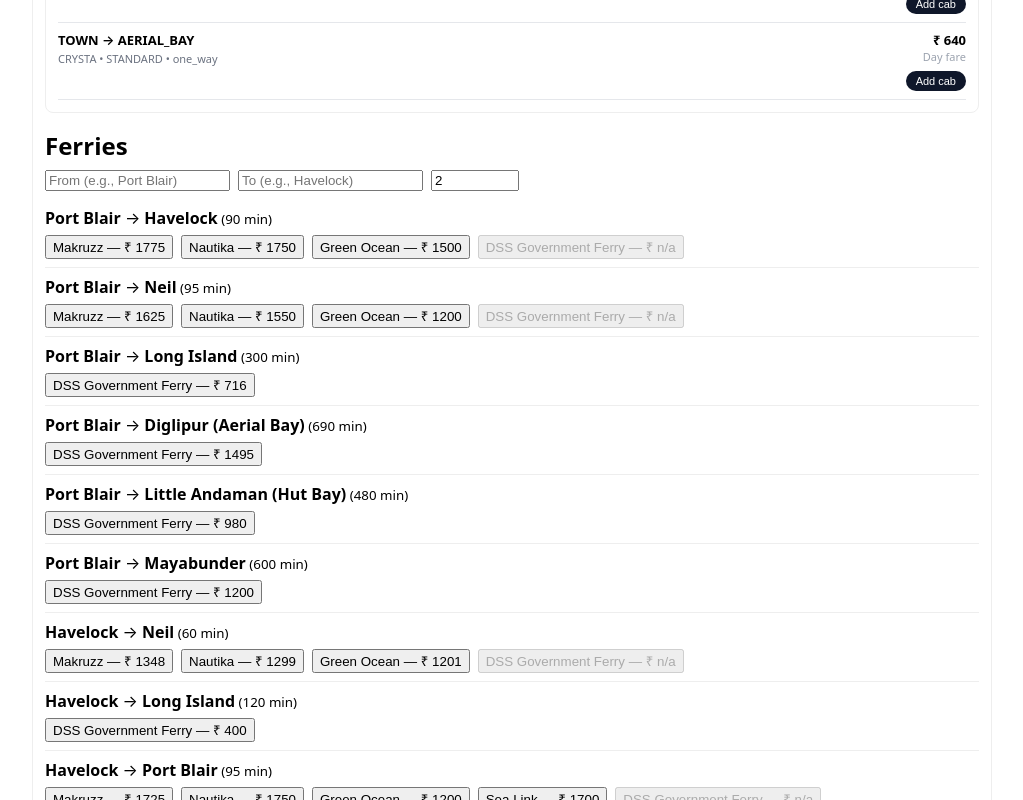
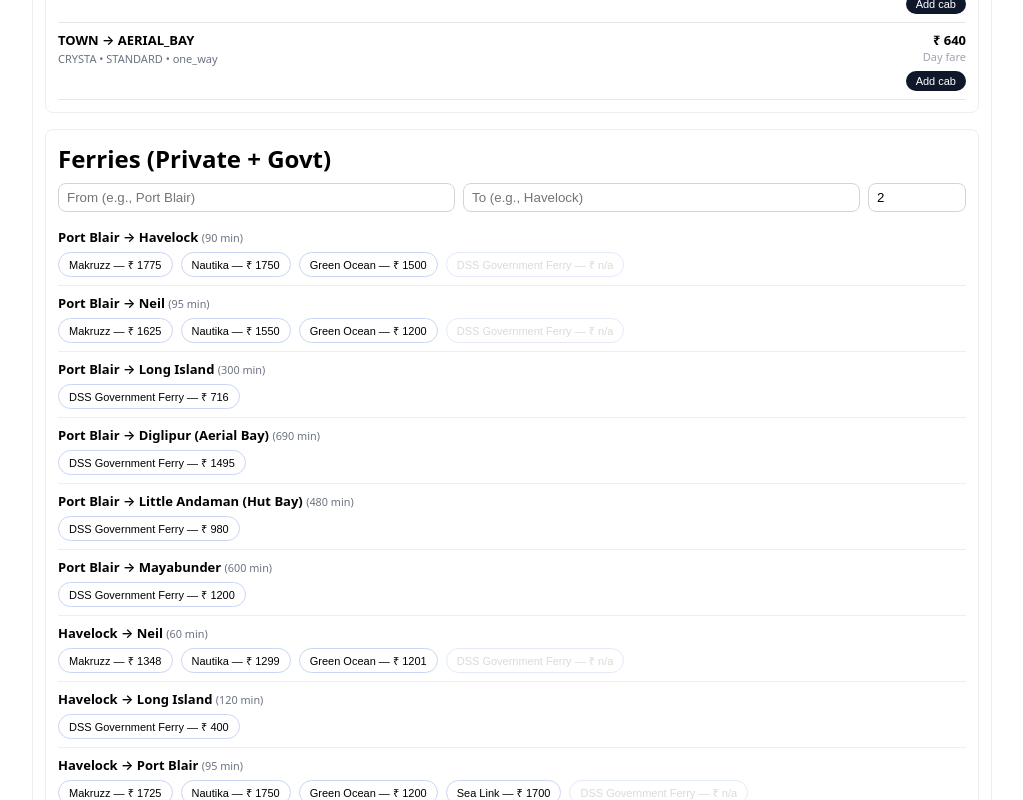
Before and after one commit to fishhunter29/old-andaman, a Vue app: page / in a window 1280 px wide. Shown: the part 2460-3260 px from the top of the page, without its empty margins (128-1151 px from the left). Built offline with nearby package versions, Linux system fonts and the light colour scheme.

Commit message:
Update FerryPicker.vue

```diff
--- a/src/components/FerryPicker.vue
+++ b/src/components/FerryPicker.vue
@@ -22,32 +22,23 @@ const fromFilter = ref('')
 const toFilter = ref('')
 const pax = ref(2)
 
+const cart = useCart()
+
 onMounted(async () => {
   routes.value = await fetch('/data/ferries.json').then(r => r.json())
 })
 
 const filtered = computed(() => {
-  const from = fromFilter.value.toLowerCase()
-  const to   = toFilter.value.toLowerCase()
-
   return routes.value
     .filter(r =>
-      (!from || r.from.toLowerCase().includes(from)) &&
-      (!to   || r.to.toLowerCase().includes(to))
+      (!fromFilter.value || r.from.toLowerCase().includes(fromFilter.value.toLowerCase())) &&
+      (!toFilter.value || r.to.toLowerCase().includes(toFilter.value.toLowerCase()))
     )
-    .slice(0, 20)
+    .slice(0, 30)
 })
 
-const cart = useCart()
-
-function getUnitPrice(op: OperatorFare): number {
-  const p = op.sampleFareINR ?? 0
-  return Math.max(0, Math.round(p))
-}
-
 function add(route: FerryRoute, op: OperatorFare) {
-  const unit = getUnitPrice(op)
-  if (!unit || pax.value <= 0) return
+  const unit = Math.round(op.sampleFareINR || 0)
 
   cart.addOrUpdate({
     id: `ferry:${route.id}:${op.operator}`,
@@ -59,7 +50,7 @@ function add(route: FerryRoute, op: OperatorFare) {
       originId: route.originId,
       destinationId: route.destinationId,
       operator: op.operator,
-      typicalDurationMin: route.typicalDurationMin ?? null,
+      typicalDurationMin: route.typicalDurationMin,
       pax: pax.value
     }
   })
@@ -67,17 +58,24 @@ function add(route: FerryRoute, op: OperatorFare) {
 </script>
 
 <template>
-  <h2>Ferries</h2>
-
-  <div style="display:flex;gap:8px;margin-bottom:8px;">
-    <input v-model="fromFilter" placeholder="From (e.g., Port Blair)" />
-    <input v-model="toFilter" placeholder="To (e.g., Havelock)" />
+  <section>
+    <h2 style="margin-bottom:8px;">Ferries (Private + Govt)</h2>
+    <div style="display:flex;gap:8px;margin-bottom:8px;flex-wrap:wrap;">
+      <input
+        v-model="fromFilter"
+        placeholder="From (e.g., Port Blair)"
+        style="flex:1;min-width:160px;padding:6px 8px;border-radius:8px;border:1px solid #d1d5db;"
+      />
+      <input
+        v-model="toFilter"
+        placeholder="To (e.g., Havelock)"
+        style="flex:1;min-width:160px;padding:6px 8px;border-radius:8px;border:1px solid #d1d5db;"
+      />
       <input
         v-model.number="pax"
         type="number"
         min="1"
-      style="width:80px"
-      placeholder="Pax"
+        style="width:80px;padding:6px 8px;border-radius:8px;border:1px solid #d1d5db;"
       />
     </div>
 
@@ -87,23 +85,25 @@ function add(route: FerryRoute, op: OperatorFare) {
       style="border-bottom:1px solid #eee;padding:8px 0;"
     >
       <div style="display:flex;justify-content:space-between;align-items:center;">
-      <div>
-        <strong>{{ r.from }}</strong> → <strong>{{ r.to }}</strong>
-        <small v-if="r.typicalDurationMin">
+        <div style="font-size:13px;font-weight:600;">
+          {{ r.from }} → {{ r.to }}
+          <small v-if="r.typicalDurationMin" style="color:#6b7280;font-weight:400;">
             ({{ r.typicalDurationMin }} min)
           </small>
         </div>
       </div>
-
       <div style="display:flex;flex-wrap:wrap;gap:8px;margin-top:6px;">
         <button
           v-for="op in r.operators"
           :key="op.operator"
           @click="add(r, op)"
           :disabled="!op.sampleFareINR"
+          style="padding:4px 10px;border-radius:999px;border:1px solid #cbd5f5;background:white;font-size:11px;cursor:pointer;opacity:var(--opac);"
+          :style="{ opacity: op.sampleFareINR ? 1 : 0.5 }"
         >
           {{ op.operator }} — ₹ {{ op.sampleFareINR ? Math.round(op.sampleFareINR) : 'n/a' }}
         </button>
       </div>
     </div>
+  </section>
 </template>
```
Lines whose indentation alone changed are shown as unchanged.
